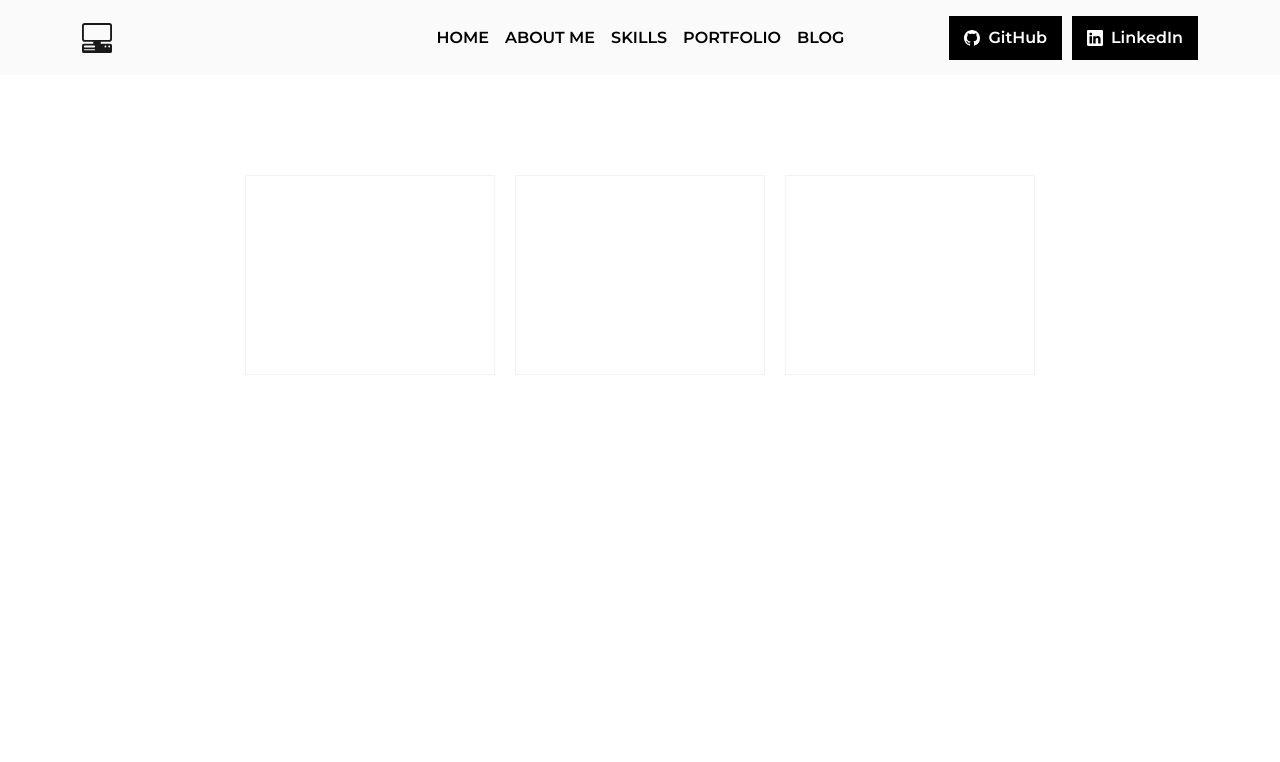
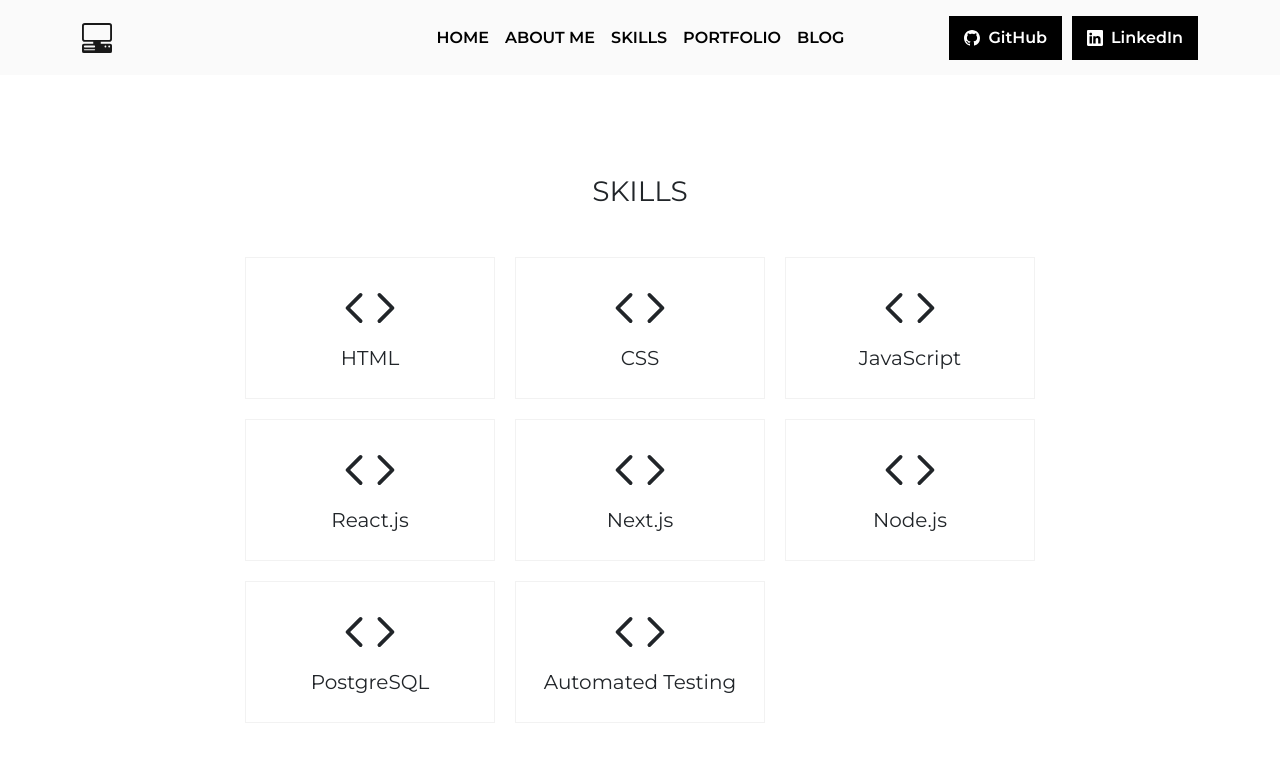
Before and after one commit to haroon-ali-dev/portfolio-website, a Next.js app in the folder user/: page /components/Skills in a window 1280 px wide. Shown: the top 762 px of the page. Built offline with nearby package versions, Linux system fonts and the light colour scheme.

Commit message:
add content to skills section

```diff
--- a/user/pages/components/Skills.js
+++ b/user/pages/components/Skills.js
@@ -1,17 +1,42 @@
 import styles from './Skills.module.css';
+import { Code } from 'react-bootstrap-icons';
 
 export default function Skills() {
     return (
         <section className={styles.section}>
+            <h3 className='text-center mb-5'>SKILLS</h3>
             <ul className={styles.grid}>
                 <li>
-
+                    <Code className='mb-2' size={60} />
+                    <h5>HTML</h5>
                 </li>
                 <li>
-
+                    <Code className='mb-2' size={60} />
+                    <h5>CSS</h5>
                 </li>
                 <li>
-
+                    <Code className='mb-2' size={60} />
+                    <h5>JavaScript</h5>
+                </li>
+                <li>
+                    <Code className='mb-2' size={60} />
+                    <h5>React.js</h5>
+                </li>
+                <li>
+                    <Code className='mb-2' size={60} />
+                    <h5>Next.js</h5>
+                </li>
+                <li>
+                    <Code className='mb-2' size={60} />
+                    <h5>Node.js</h5>
+                </li>
+                <li>
+                    <Code className='mb-2' size={60} />
+                    <h5>PostgreSQL</h5>
+                </li>
+                <li>
+                    <Code className='mb-2' size={60} />
+                    <h5>Automated Testing</h5>
                 </li>
             </ul>
         </section>
--- a/user/pages/components/Skills.module.css
+++ b/user/pages/components/Skills.module.css
@@ -14,7 +14,8 @@
 }
 
 .grid li {
-    height: 200px;
     background-color: white;
     border: 1px solid rgba(0,0,0,0.05);
+    padding: 20px;
+    text-align: center;
 }
```
